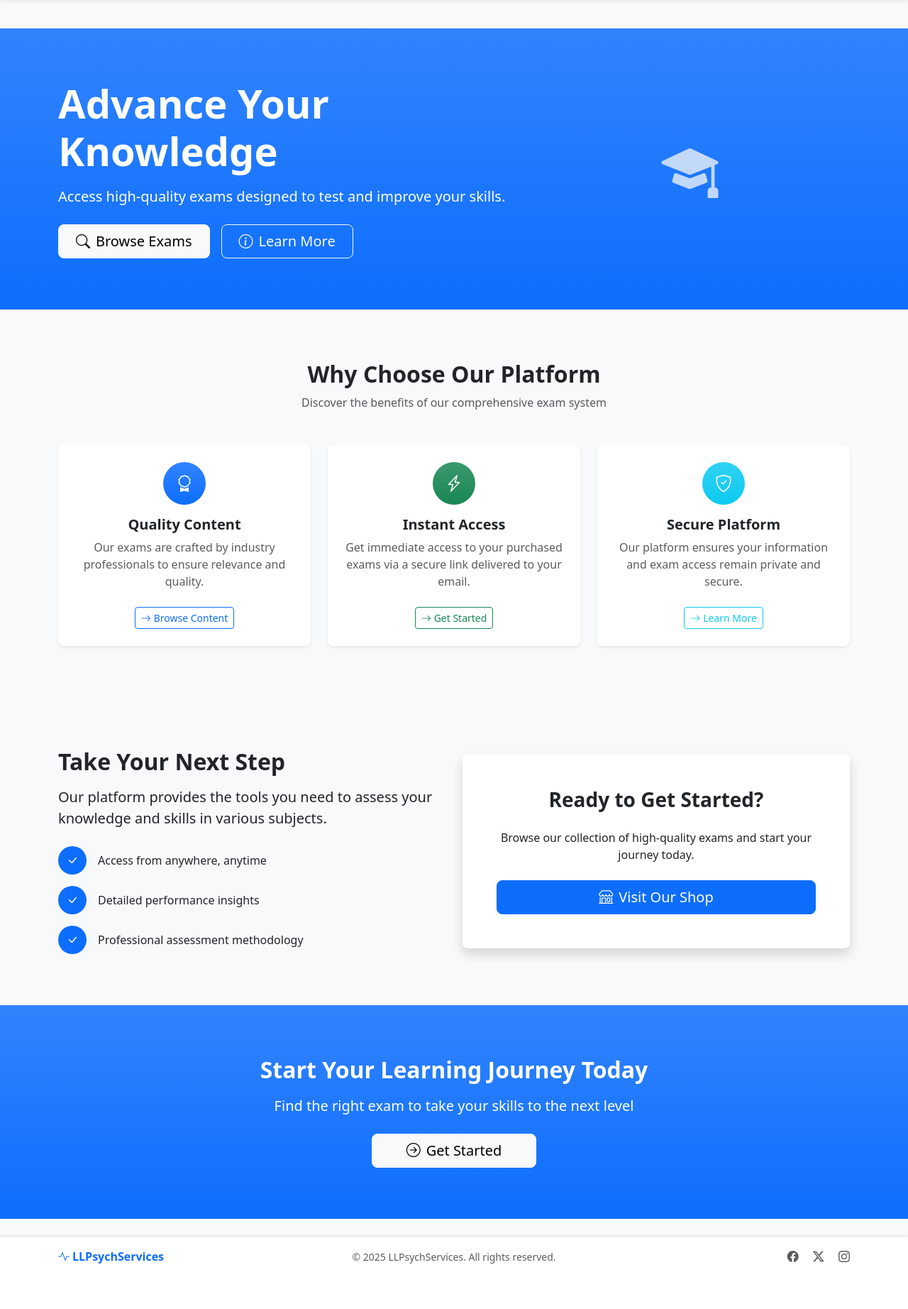
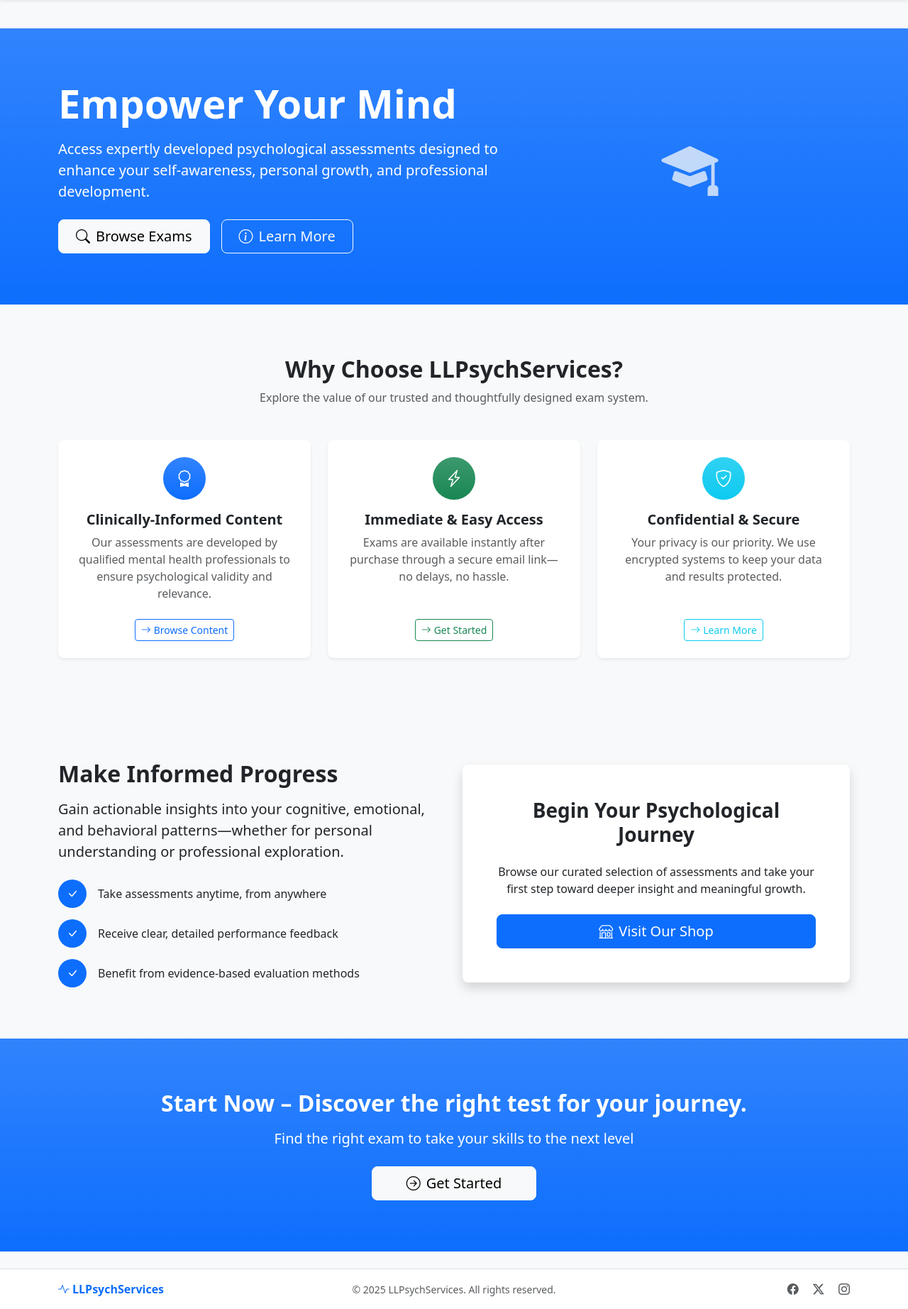
Before and after one commit to civarry/ll-psych, a Flask app: page / in a window 1280 px wide. Shown: the part 56-1900 px from the top of the page at 71% size. Before the commit the page ends 1836 px from the top, so only its background shows below. Run offline with Flask 3, Linux system fonts and the light colour scheme.

Commit message:
finalize

```diff
--- a/app.py
+++ b/app.py
@@ -11,8 +11,10 @@ import requests
 import base64
 from werkzeug.security import generate_password_hash, check_password_hash
 from dotenv import load_dotenv
+from reportlab.lib.pagesizes import letter
 from reportlab.pdfgen import canvas
-from reportlab.lib.pagesizes import letter
+import tempfile
+from datetime import datetime
 import tempfile
 
 # Load environment variables
@@ -48,7 +50,6 @@ EMAIL_ENABLED = all([EMAIL_ADDRESS, EMAIL_PASSWORD])
 ADMIN_USERNAME = os.getenv('ADMIN_USERNAME', 'admin')
 ADMIN_PASSWORD_HASH = os.getenv('ADMIN_PASSWORD_HASH',
                               generate_password_hash('admin123'))  # Default password for dev only
-ADMIN_PASSWORD_HASH = "scrypt:32768:8:1$VWA7sCXCH3pv5nFZ$11c1b41f72f79fc1213dbbbd7b3ca3658a9f518f959380a384d1907353bff8032126b6fc6a7e36d8363294ec2ca2395e1f13845bd488551391c8647172064925"
 
 db = SQLAlchemy(app)
 
@@ -98,8 +99,14 @@ class Purchase(db.Model):
     payment_status = db.Column(db.String(20), default='pending')
     answers = db.Column(db.Text, nullable=True)  # Store user answers as JSON
     purchased_at = db.Column(db.DateTime, default=datetime.utcnow)
+    exam = db.relationship('Exam', backref=db.backref('purchases', lazy=True))
 
-    exam = db.relationship('Exam', backref=db.backref('purchases', lazy=True))
+class BlogPost(db.Model):
+    id = db.Column(db.Integer, primary_key=True)
+    title = db.Column(db.String(100), nullable=False)
+    content = db.Column(db.Text, nullable=False)
+    created_at = db.Column(db.DateTime, default=datetime.utcnow)
+
 
 # Authentication decorator for admin routes
 def admin_required(f):
@@ -123,10 +130,76 @@ def shop():
     exams = Exam.query.all()
     return render_template('shop.html', exams=exams)
 
+@app.route('/admin/blog')
+@admin_required
+def admin_blog():
+    """Admin blog posts list"""
+    posts = BlogPost.query.order_by(BlogPost.created_at.desc()).all()
+    return render_template('admin/blog.html', posts=posts)
+
+@app.route('/admin/blog/create', methods=['GET', 'POST'])
+@admin_required
+def admin_create_blog():
+    """Create a new blog post"""
+    if request.method == 'POST':
+        title = request.form.get('title')
+        content = request.form.get('content')
+
+        # Check number of posts, limit to 5
+        posts_count = BlogPost.query.count()
+        if posts_count >= 5:
+            # Find the oldest post and delete it
+            oldest_post = BlogPost.query.order_by(BlogPost.created_at.asc()).first()
+            if oldest_post:
+                db.session.delete(oldest_post)
+                flash('Oldest blog post was deleted to maintain the 5-post limit.', 'info')
+
+        # Create the new blog post
+        new_post = BlogPost(
+            title=title,
+            content=content
+        )
+
+        db.session.add(new_post)
+        db.session.commit()
+
+        flash('Blog post created successfully!', 'success')
+        return redirect(url_for('admin_blog'))
+
+    return render_template('admin/create_blog.html')
+
+@app.route('/admin/blog/edit/<int:post_id>', methods=['GET', 'POST'])
+@admin_required
+def admin_edit_blog(post_id):
+    """Edit an existing blog post"""
+    post = BlogPost.query.get_or_404(post_id)
+
+    if request.method == 'POST':
+        post.title = request.form.get('title')
+        post.content = request.form.get('content')
+
+        db.session.commit()
+        flash('Blog post updated successfully!', 'success')
+        return redirect(url_for('admin_blog'))
+
+    return render_template('admin/edit_blog.html', post=post)
+
+@app.route('/admin/blog/delete/<int:post_id>', methods=['POST'])
+@admin_required
+def admin_delete_blog(post_id):
+    """Delete a blog post"""
+    post = BlogPost.query.get_or_404(post_id)
+
+    db.session.delete(post)
+    db.session.commit()
+    flash('Blog post deleted successfully!', 'success')
+    return redirect(url_for('admin_blog'))
+
 @app.route('/about')
 def about():
     """About page with psychologist information and blog posts"""
-    return render_template('about.html')
+    posts = BlogPost.query.order_by(BlogPost.created_at.desc()).all()
+    return render_template('about.html', posts=posts)
 
 @app.errorhandler(404)
 def page_not_found(e):
@@ -570,32 +643,52 @@ def init_db():
         if not Exam.query.first():
             sample_exams = [
                 Exam(
-                    title="Python Programming Basics",
-                    description="Test your knowledge of Python fundamentals including variables, data types, and control structures.",
+                    title="Emotional Resilience Assessment",
+                    description="Evaluate your ability to adapt to stress and bounce back from adversity using a validated psychological scale.",
                     price=499.00,
-                    content="This is the content of the Python Programming Basics exam.",
-                    exam_type="content"
+                    content="This assessment helps you understand your emotional coping mechanisms and adaptability.",
+                    exam_type="likert",
+                    questions=json.dumps([
+                        {"id": 1, "text": "I stay calm under pressure."},
+                        {"id": 2, "text": "I recover quickly from setbacks."},
+                        {"id": 3, "text": "I find it easy to manage my emotions in challenging situations."}
+                    ])
                 ),
                 Exam(
-                    title="Web Development Fundamentals",
-                    description="Test your understanding of HTML, CSS, and basic JavaScript concepts.",
-                    price=699.00,
-                    content="This is the content of the Web Development Fundamentals exam.",
-                    exam_type="content"
+                    title="Cognitive Flexibility Inventory",
+                    description="Assess your ability to shift perspectives and adapt to changing environments and situations.",
+                    price=549.00,
+                    content="This exam explores how you respond to new information, unexpected changes, and mental challenges.",
+                    exam_type="likert",
+                    questions=json.dumps([
+                        {"id": 1, "text": "I can easily consider multiple options before making a decision."},
+                        {"id": 2, "text": "I can view situations from different perspectives."},
+                        {"id": 3, "text": "When faced with a new problem, I try to think about it in new ways."}
+                    ])
                 ),
                 Exam(
-                    title="Leadership Assessment",
-                    description="Assess your leadership style and tendencies with this comprehensive survey.",
+                    title="Well-Being Self-Check",
+                    description="Gain insights into your current emotional, social, and psychological well-being.",
                     price=399.00,
-                    content="Leadership assessment introduction text.",
+                    content="A reflective self-assessment to explore how you are doing across different areas of well-being.",
                     exam_type="likert",
                     questions=json.dumps([
-                        {"id": 1, "text": "I prefer to take charge in group situations"},
-                        {"id": 2, "text": "I find it easy to motivate others"},
-                        {"id": 3, "text": "I value teamwork over individual achievement"}
+                        {"id": 1, "text": "I feel a sense of purpose in my daily activities."},
+                        {"id": 2, "text": "I have positive relationships with others."},
+                        {"id": 3, "text": "I generally feel satisfied with my life."}
                     ])
                 )
             ]
+
+
+        if not BlogPost.query.first():
+            sample_post = BlogPost(
+                title="Welcome to Our Blog",
+                content="This is our first blog post. Stay tuned for updates on our services and mental health tips."
+            )
+            db.session.add(sample_post)
+            db.session.commit()
+            print("Added sample blog post to the database")
 
             for exam in sample_exams:
                 db.session.add(exam)
@@ -604,32 +697,54 @@ def init_db():
             print("Added sample exams to the database")
 
 def generate_result_pdf(purchase, total_score, zone_label):
-    """Generates a PDF file with exam results and returns the file path"""
+    """Generates a professional PDF summary of the exam results and returns the file path."""
     exam = purchase.exam
     email = purchase.email
+    exam_date = datetime.utcnow().strftime('%B %d, %Y')
 
     temp_file = tempfile.NamedTemporaryFile(delete=False, suffix='.pdf')
     c = canvas.Canvas(temp_file.name, pagesize=letter)
     width, height = letter
 
-    c.setFont("Helvetica-Bold", 16)
-    c.drawString(50, height - 50, "Exam Result Summary")
+    # Header
+    c.setFont("Helvetica-Bold", 18)
+    c.drawString(50, height - 60, "Assessment Report")
 
     c.setFont("Helvetica", 12)
-    c.drawString(50, height - 100, f"Name / Email: {email}")
-    c.drawString(50, height - 120, f"Exam Title: {exam.title}")
-    c.drawString(50, height - 140, f"Total Score: {total_score}")
-    c.drawString(50, height - 160, f"Category: {zone_label}")
+    c.drawString(50, height - 90, f"Date: {exam_date}")
+    c.drawString(50, height - 110, f"Participant Email: {email}")
+    c.drawString(50, height - 130, f"Assessment Title: {exam.title}")
 
-    c.drawString(50, height - 200, "We recommend scheduling a follow-up call to discuss your results.")
+    # Divider
+    c.line(50, height - 145, width - 50, height - 145)
+
+    # Results section
+    c.setFont("Helvetica-Bold", 14)
+    c.drawString(50, height - 170, "Results Summary")
+
+    c.setFont("Helvetica", 12)
+    c.drawString(50, height - 190, f"Total Score: {total_score}")
+    c.drawString(50, height - 210, f"Interpreted Category: {zone_label}")
+
+    # Recommendation
+    c.setFont("Helvetica-Bold", 14)
+    c.drawString(50, height - 250, "Next Steps")
+
+    c.setFont("Helvetica", 12)
+    c.drawString(50, height - 270, "We encourage you to schedule a follow-up session to discuss your results in detail.")
+    c.drawString(50, height - 285, "Our licensed professionals can help you better understand your scores and support your goals.")
+
+    # Footer
+    c.setFont("Helvetica-Oblique", 10)
+    c.drawString(50, 40, "This assessment is for educational and self-reflective purposes only and does not constitute a diagnosis.")
+
     c.save()
+    return temp_file.name
 
-    return temp_file.name
-print(f"Hello: {generate_password_hash('admin123')}")
 if __name__ == '__main__':
     # Check email configuration
     if not EMAIL_ENABLED:
         print("WARNING: Email functionality is disabled. Check your .env file for EMAIL_ADDRESS and EMAIL_PASSWORD")
 
     init_db()
-    app.run(debug=True)
+    app.run(debug=False, host='0.0.0.0')
--- a/requirements.txt
+++ b/requirements.txt
@@ -4,3 +4,4 @@ python-dotenv==1.0.0
 requests==2.31.0
 email-validator==2.0.0
 reportlab
+gunicorn
--- a/templates/admin/dashboard.html
+++ b/templates/admin/dashboard.html
@@ -86,9 +86,9 @@
                         </a>
                       </div>
                       <div class="col-md-6 d-flex">
-                        <a href="{{ url_for('admin_purchases') }}" class="btn btn-outline-secondary w-100 d-flex flex-column align-items-center justify-content-center py-4">
-                          <i class="bi bi-receipt fs-3 mb-2"></i>
-                          <span>View Purchases</span>
+                        <a href="{{ url_for('admin_blog') }}" class="btn btn-outline-info w-100 d-flex flex-column align-items-center justify-content-center py-4" target="_blank">
+                          <i class="bi bi-journal-text me-2"></i>
+                          <span>Manage Blog</span>
                         </a>
                       </div>
                       <div class="col-md-6 d-flex">
--- a/templates/index.html
+++ b/templates/index.html
@@ -9,8 +9,8 @@
   <div class="container py-md-4">
     <div class="row align-items-center">
       <div class="col-lg-7 text-center text-lg-start mb-4 mb-lg-0">
-        <h1 class="display-4 fw-bold mb-3">Advance Your Knowledge</h1>
-        <p class="lead mb-4">Access high-quality exams designed to test and improve your skills.</p>
+        <h1 class="display-4 fw-bold mb-3">Empower Your Mind</h1>
+        <p class="lead mb-4">Access expertly developed psychological assessments designed to enhance your self-awareness, personal growth, and professional development.</p>
         <div class="d-grid gap-2 d-md-flex justify-content-md-start">
           <a href="{{ url_for('shop') }}" class="btn btn-light btn-lg px-4 me-md-2">
             <i class="bi bi-search me-2"></i>Browse Exams
@@ -33,8 +33,8 @@
 <section id="features" class="py-5">
   <div class="container py-md-4">
     <div class="text-center mb-5">
-      <h2 class="fw-bold">Why Choose Our Platform</h2>
-      <p class="text-muted">Discover the benefits of our comprehensive exam system</p>
+      <h2 class="fw-bold">Why Choose LLPsychServices?</h2>
+      <p class="text-muted">Explore the value of our trusted and thoughtfully designed exam system.</p>
     </div>
 
     <div class="row g-4">
@@ -45,8 +45,8 @@
                  style="width: 60px; height: 60px; display: flex; align-items: center; justify-content: center;">
               <i class="bi bi-award fs-4"></i>
             </div>
-            <h5 class="card-title fw-bold">Quality Content</h5>
-            <p class="card-text text-muted">Our exams are crafted by industry professionals to ensure relevance and quality.</p>
+            <h5 class="card-title fw-bold">Clinically-Informed Content</h5>
+            <p class="card-text text-muted">Our assessments are developed by qualified mental health professionals to ensure psychological validity and relevance.</p>
           </div>
           <div class="card-footer bg-transparent border-0 pt-0 pb-4">
             <a href="{{ url_for('shop') }}" class="btn btn-outline-primary btn-sm">
@@ -63,8 +63,8 @@
                  style="width: 60px; height: 60px; display: flex; align-items: center; justify-content: center;">
               <i class="bi bi-lightning-charge fs-4"></i>
             </div>
-            <h5 class="card-title fw-bold">Instant Access</h5>
-            <p class="card-text text-muted">Get immediate access to your purchased exams via a secure link delivered to your email.</p>
+            <h5 class="card-title fw-bold">Immediate & Easy Access</h5>
+            <p class="card-text text-muted">Exams are available instantly after purchase through a secure email link—no delays, no hassle.</p>
           </div>
           <div class="card-footer bg-transparent border-0 pt-0 pb-4">
             <a href="{{ url_for('shop') }}" class="btn btn-outline-success btn-sm">
@@ -81,8 +81,8 @@
                  style="width: 60px; height: 60px; display: flex; align-items: center; justify-content: center;">
               <i class="bi bi-shield-check fs-4"></i>
             </div>
-            <h5 class="card-title fw-bold">Secure Platform</h5>
-            <p class="card-text text-muted">Our platform ensures your information and exam access remain private and secure.</p>
+            <h5 class="card-title fw-bold">Confidential & Secure</h5>
+            <p class="card-text text-muted">Your privacy is our priority. We use encrypted systems to keep your data and results protected.</p>
           </div>
           <div class="card-footer bg-transparent border-0 pt-0 pb-4">
             <a href="{{ url_for('shop') }}" class="btn btn-outline-info btn-sm">
@@ -100,35 +100,35 @@
   <div class="container py-md-4">
     <div class="row align-items-center">
       <div class="col-lg-6 mb-4 mb-lg-0">
-        <h2 class="fw-bold mb-3">Take Your Next Step</h2>
-        <p class="lead mb-4">Our platform provides the tools you need to assess your knowledge and skills in various subjects.</p>
+        <h2 class="fw-bold mb-3">Make Informed Progress</h2>
+        <p class="lead mb-4">Gain actionable insights into your cognitive, emotional, and behavioral patterns—whether for personal understanding or professional exploration.</p>
         <div class="d-flex align-items-center mb-3">
           <div class="feature-icon bg-primary text-white rounded-circle me-3"
                style="width: 40px; height: 40px; display: flex; align-items: center; justify-content: center;">
             <i class="bi bi-check-lg"></i>
           </div>
-          <p class="mb-0">Access from anywhere, anytime</p>
+          <p class="mb-0">Take assessments anytime, from anywhere</p>
         </div>
         <div class="d-flex align-items-center mb-3">
           <div class="feature-icon bg-primary text-white rounded-circle me-3"
                style="width: 40px; height: 40px; display: flex; align-items: center; justify-content: center;">
             <i class="bi bi-check-lg"></i>
           </div>
-          <p class="mb-0">Detailed performance insights</p>
+          <p class="mb-0">Receive clear, detailed performance feedback</p>
         </div>
         <div class="d-flex align-items-center">
           <div class="feature-icon bg-primary text-white rounded-circle me-3"
                style="width: 40px; height: 40px; display: flex; align-items: center; justify-content: center;">
             <i class="bi bi-check-lg"></i>
           </div>
-          <p class="mb-0">Professional assessment methodology</p>
+          <p class="mb-0">Benefit from evidence-based evaluation methods</p>
         </div>
       </div>
       <div class="col-lg-6">
         <div class="card shadow border-0">
           <div class="card-body p-4 p-md-5">
-            <h3 class="fw-bold mb-4 text-center">Ready to Get Started?</h3>
-            <p class="text-center mb-4">Browse our collection of high-quality exams and start your journey today.</p>
+            <h3 class="fw-bold mb-4 text-center">Begin Your Psychological Journey</h3>
+            <p class="text-center mb-4">Browse our curated selection of assessments and take your first step toward deeper insight and meaningful growth.</p>
             <div class="d-grid gap-2">
               <a href="{{ url_for('shop') }}" class="btn btn-primary btn-lg">
                 <i class="bi bi-shop me-2"></i>Visit Our Shop
@@ -145,7 +145,7 @@
 <!-- Footer CTA -->
 <section class="py-5 bg-primary bg-gradient text-white text-center">
   <div class="container py-4">
-    <h2 class="fw-bold mb-3">Start Your Learning Journey Today</h2>
+    <h2 class="fw-bold mb-3">Start Now – Discover the right test for your journey.</h2>
     <p class="lead mb-4">Find the right exam to take your skills to the next level</p>
     <a href="{{ url_for('shop') }}" class="btn btn-light btn-lg px-5">
       <i class="bi bi-arrow-right-circle me-2"></i>Get Started
```
Also changed, not shown: templates/about.html (+18 -15 lines), templates/admin/blog.html (added, +88 -0 lines), templates/admin/create_blog.html (added, +85 -0 lines), templates/admin/edit_blog.html (added, +80 -0 lines).
